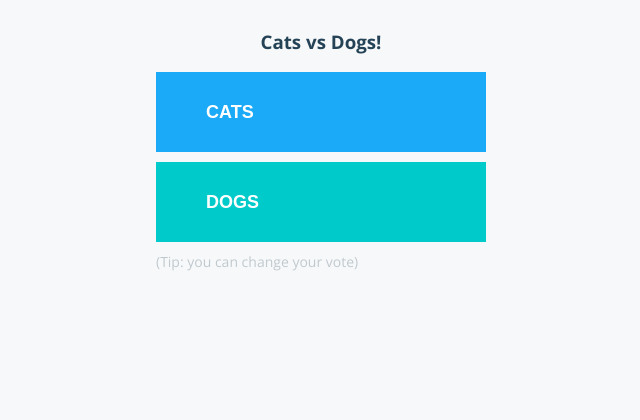
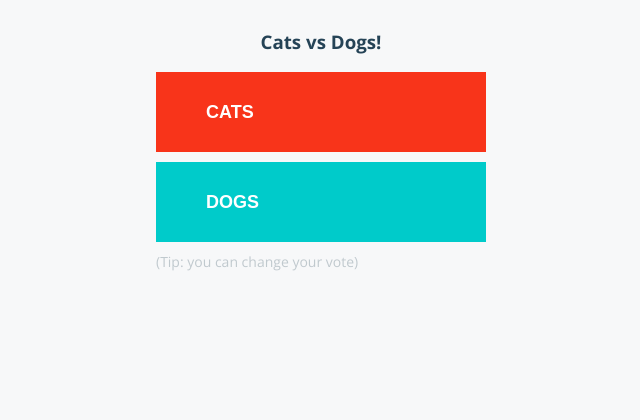
Before and after one commit to matheusleaao/teste-lion-sre, a Flask app: page / in a window 1280 px wide. Shown: the top 420 px of the page, without its empty margins (319-959 px from the left). Run offline with Flask 3, Linux system fonts and the light colour scheme; some libraries are stand-ins or nearby versions.

Commit message:
alterando a cor do botão

```diff
--- a/voting-app/vote/static/stylesheets/style.css
+++ b/voting-app/vote/static/stylesheets/style.css
@@ -28,7 +28,7 @@ button i{
 }
 
 button.a{
-  background-color: #1aaaf8;
+  background-color: #f8341a;
 }
 
 button.b{
```
